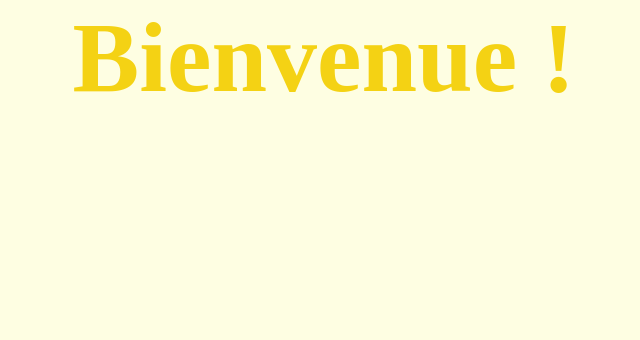
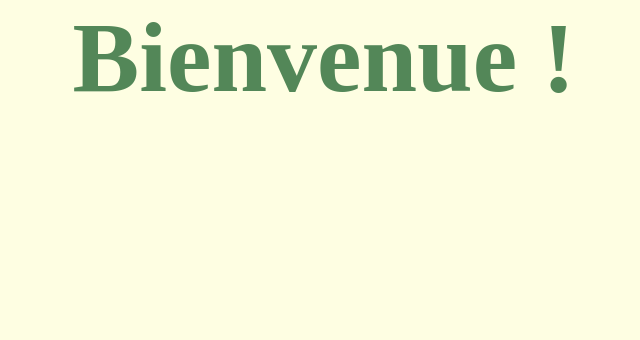
Before and after one commit to perrinesm/ProjectTW, a PHP site: page /index.php in a window 1280 px wide. Shown: the part 177-517 px from the top of the page, without its empty margins (316-956 px from the left). Run offline with PHP 8.4, Linux system fonts and the light colour scheme.

Commit message:
couleur bienvenue

```diff
--- a/stylesheet.css
+++ b/stylesheet.css
@@ -112,5 +112,5 @@ h1{
 
 
 	font-size: 100px;
-	color:rgb(244,210,20);
+	color:rgb(83,135,88);
 }
```
